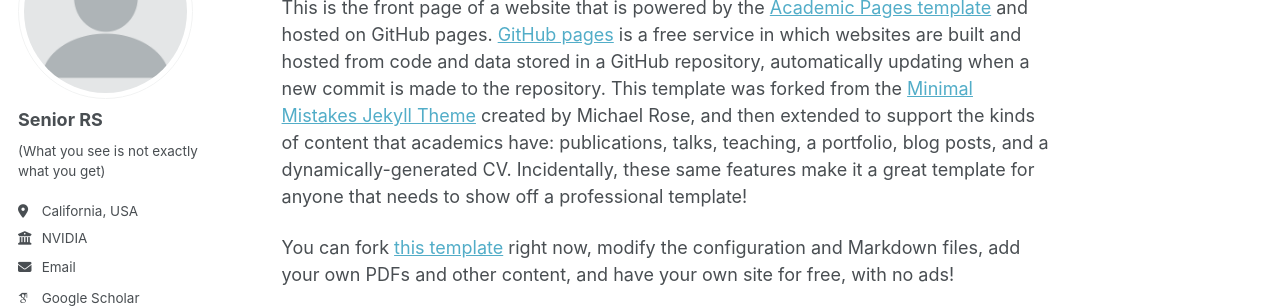
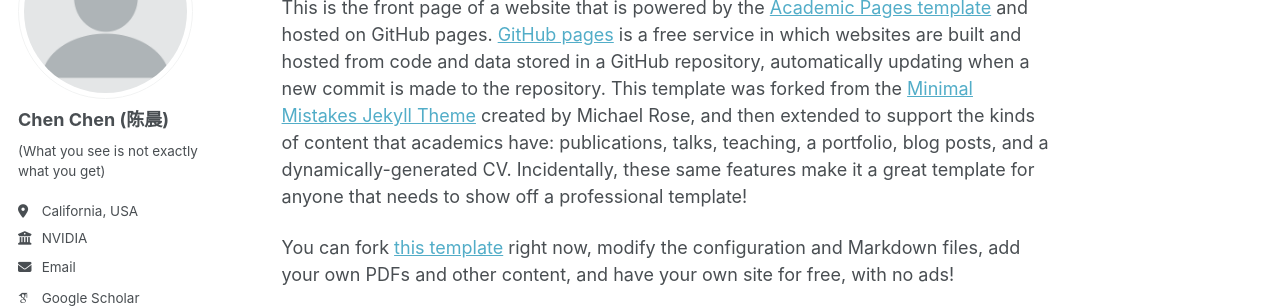
Before and after one commit to cchen1436/cchen1436.github.io, a Jekyll site: the page built from _pages/about.md, in a window 1280 px wide. Shown: the part 175-483 px from the top of the page. Built offline with Jekyll 4.4.1, drawn with Linux system fonts in a browser that asks for light colours; some web fonts are replaced; a script that is not in the unit is left out.

Commit message:
Update _config.yml

```diff
--- a/_config.yml
+++ b/_config.yml
@@ -23,7 +23,7 @@
 author:
   # Biographic information
   avatar           : "profile.png"
-  name             : "Senior RS"
+  name             : "Chen Chen (陈晨)"
   pronouns         : # example: "she/her"
   bio              : "(What you see is not exactly what you get)"
   location         : "California, USA"
```
